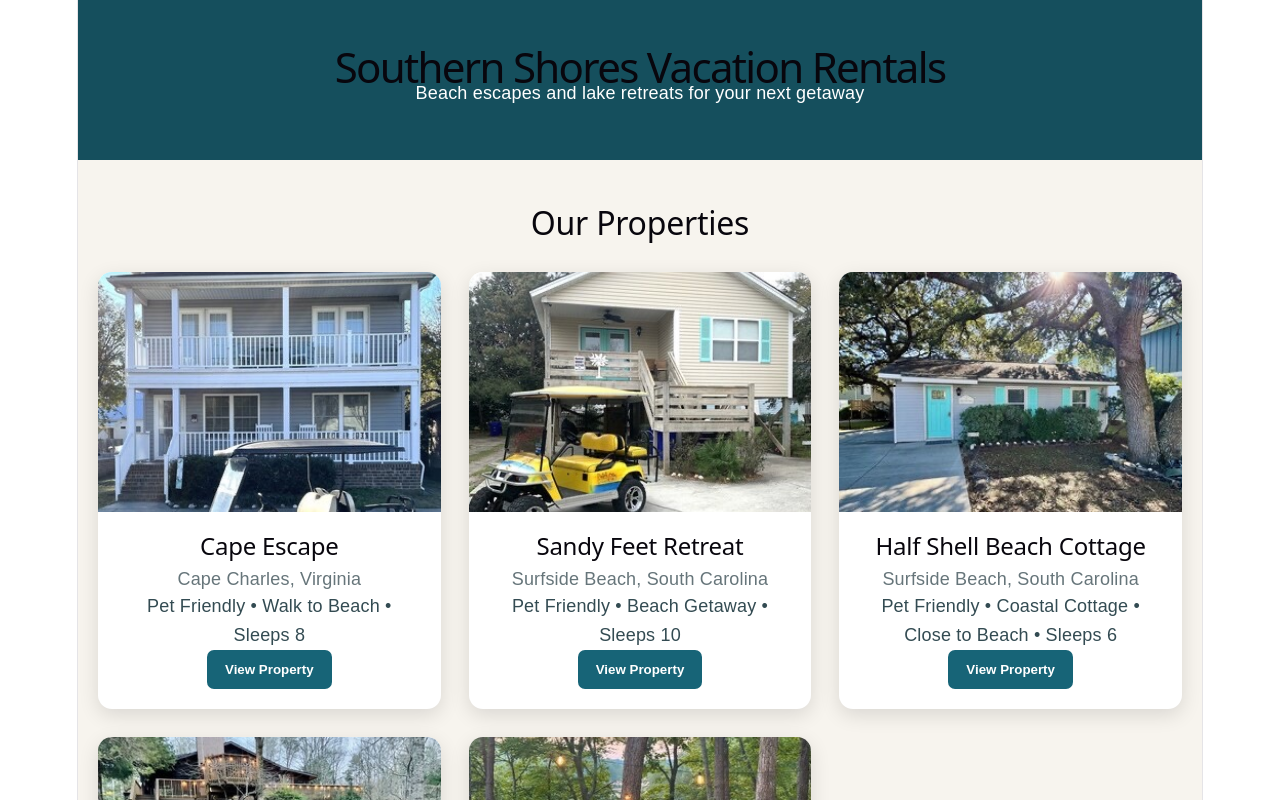
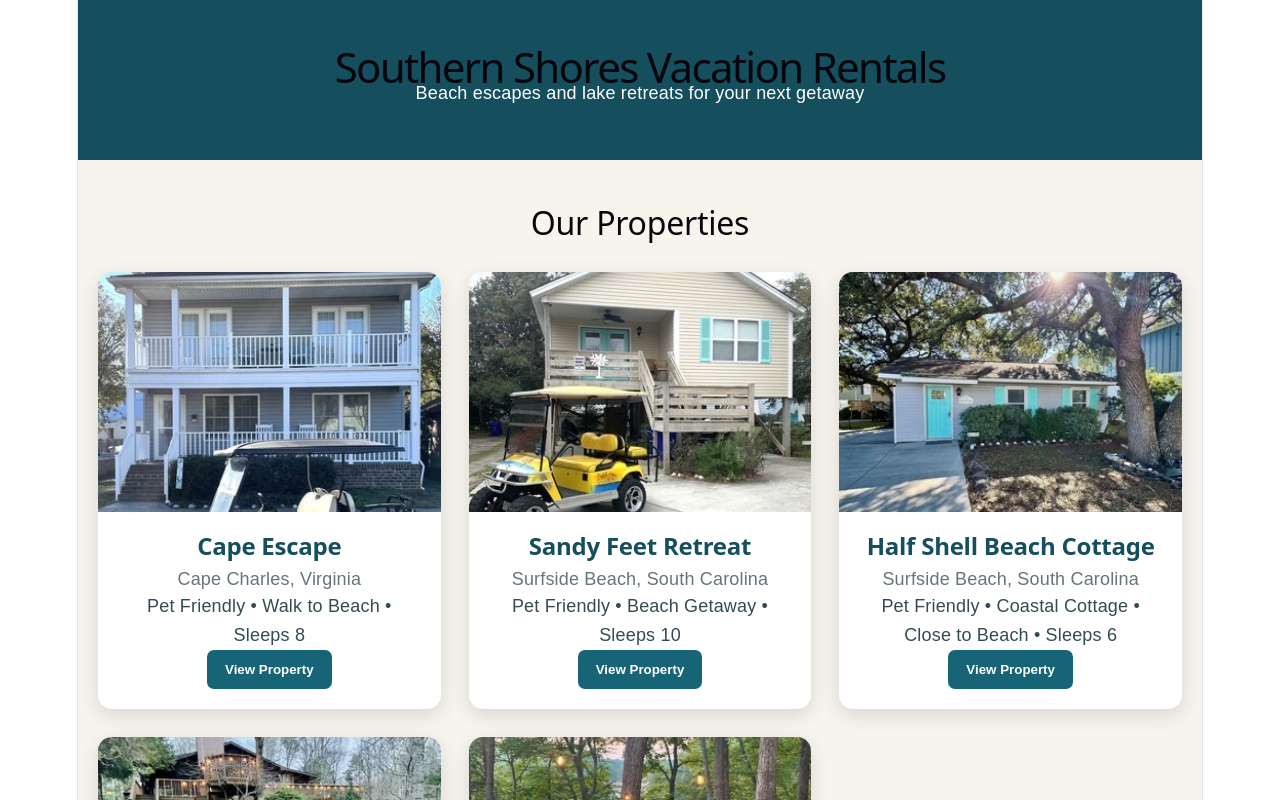
Before and after one commit to saboscotts-star/southern-shores-vacation-rentals, a React (Vite) app: page / in a window 1280 px wide. Shown: the top 800 px of the page. Built offline with nearby package versions, Linux system fonts and the light colour scheme.

Commit message:
Make property names dark teal and bold

```diff
--- a/src/App.jsx
+++ b/src/App.jsx
@@ -144,15 +144,7 @@ function AvailabilityCalendar({ property }) {
 
   return (
     <section style={styles.calendarSection}>
-      <h2
-  style={{
-    marginBottom: 6,
-    color: "#154f5d",
-    fontWeight: "700",
-  }}
->
-  {property.name}
-</h2>
+  <h2 style={styles.calendarTitle}>Availability</h2>
       {loading && <p style={styles.centerText}>Loading Vrbo availability...</p>}
       {error && (
         <p style={styles.errorText}>Availability error: {error}</p>
@@ -331,7 +323,15 @@ export default function App() {
                 style: styles.cardImage,
               })}
               <div style={styles.cardContent}>
-                <h2 style={{ marginBottom: 6 }}>{property.name}</h2>
+              <h2
+  style={{
+    marginBottom: 6,
+    color: "#154f5d",
+    fontWeight: "bold",
+  }}
+>
+  {property.name}
+</h2>
                 <p style={styles.location}>{property.location}</p>
                 <p style={styles.details}>{property.details}</p>
                 <button
```
